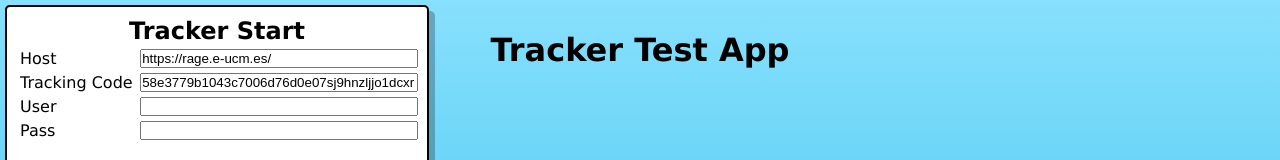
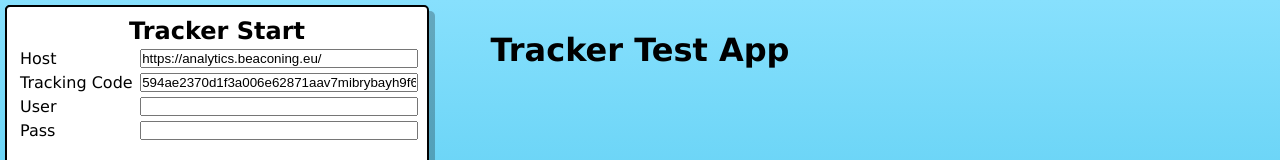
Before and after one commit to e-ucm/js-tracker, a website: page test_app.html in a window 1280 px wide. Shown: the top 160 px of the page. Drawn offline with nearby package versions, Linux system fonts and the light colour scheme; a web font is replaced by a local one.

Commit message:
Update test_app.html

```diff
--- a/test_app.html
+++ b/test_app.html
@@ -126,11 +126,11 @@
 		<table class="fields">
 			<tr>
 				<td>Host</td>
-				<td><input id="host" type="text" name="host" placeholder="https://host:port/" value="https://rage.e-ucm.es/"></td>
+				<td><input id="host" type="text" name="host" placeholder="https://host:port/" value="https://analytics.beaconing.eu/"></td>
 			</tr>
 			<tr>
 				<td>Tracking Code</td>
-				<td><input id="trackingCode" type="text" name="trackingCode" value="58e3779b1043c7006d76d0e07sj9hnzljjo1dcxr"></td>
+				<td><input id="trackingCode" type="text" name="trackingCode" value="594ae2370d1f3a006e62871aav7mibrybayh9f6r"></td>
 			</tr>
 			<tr>
 				<td>User</td>
```
